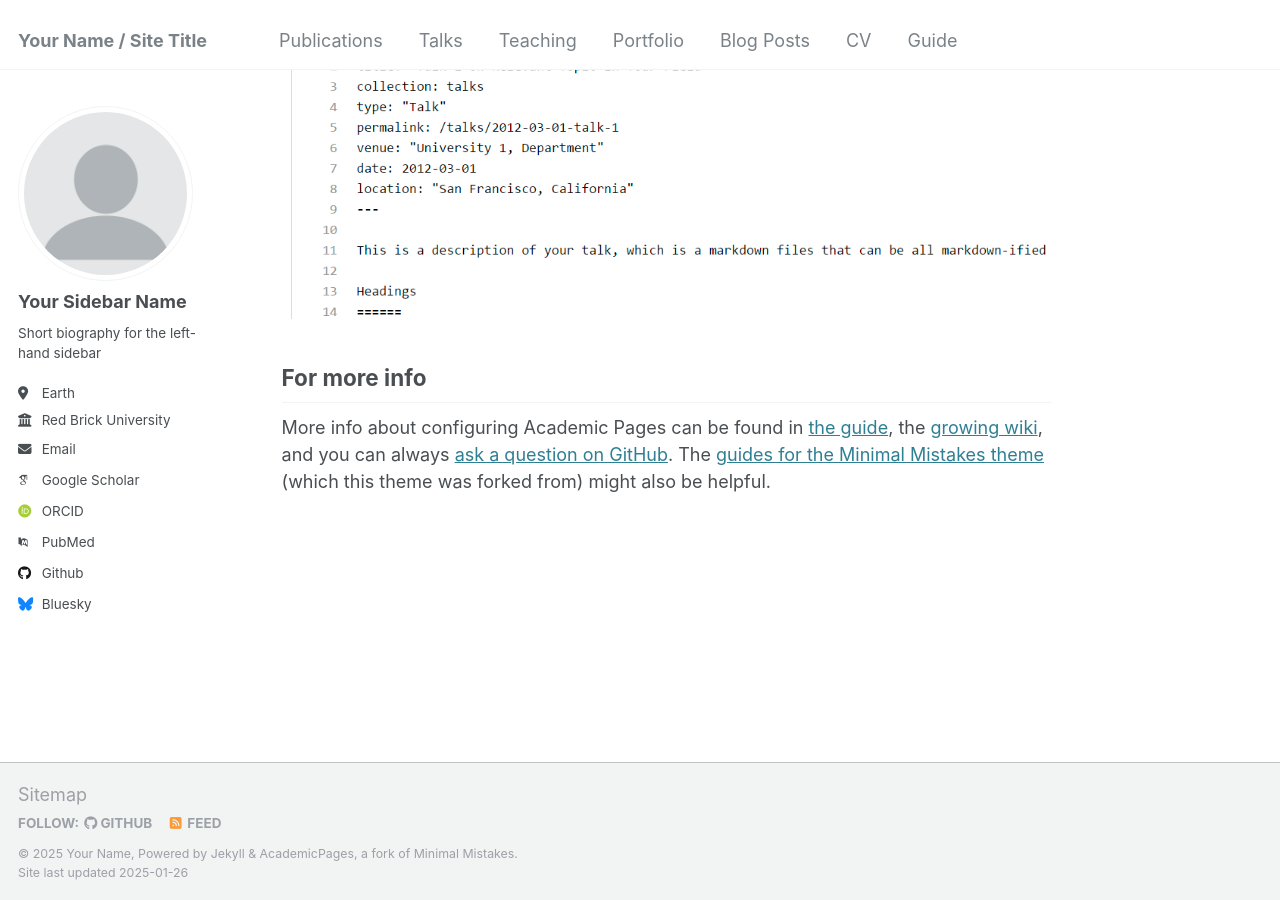
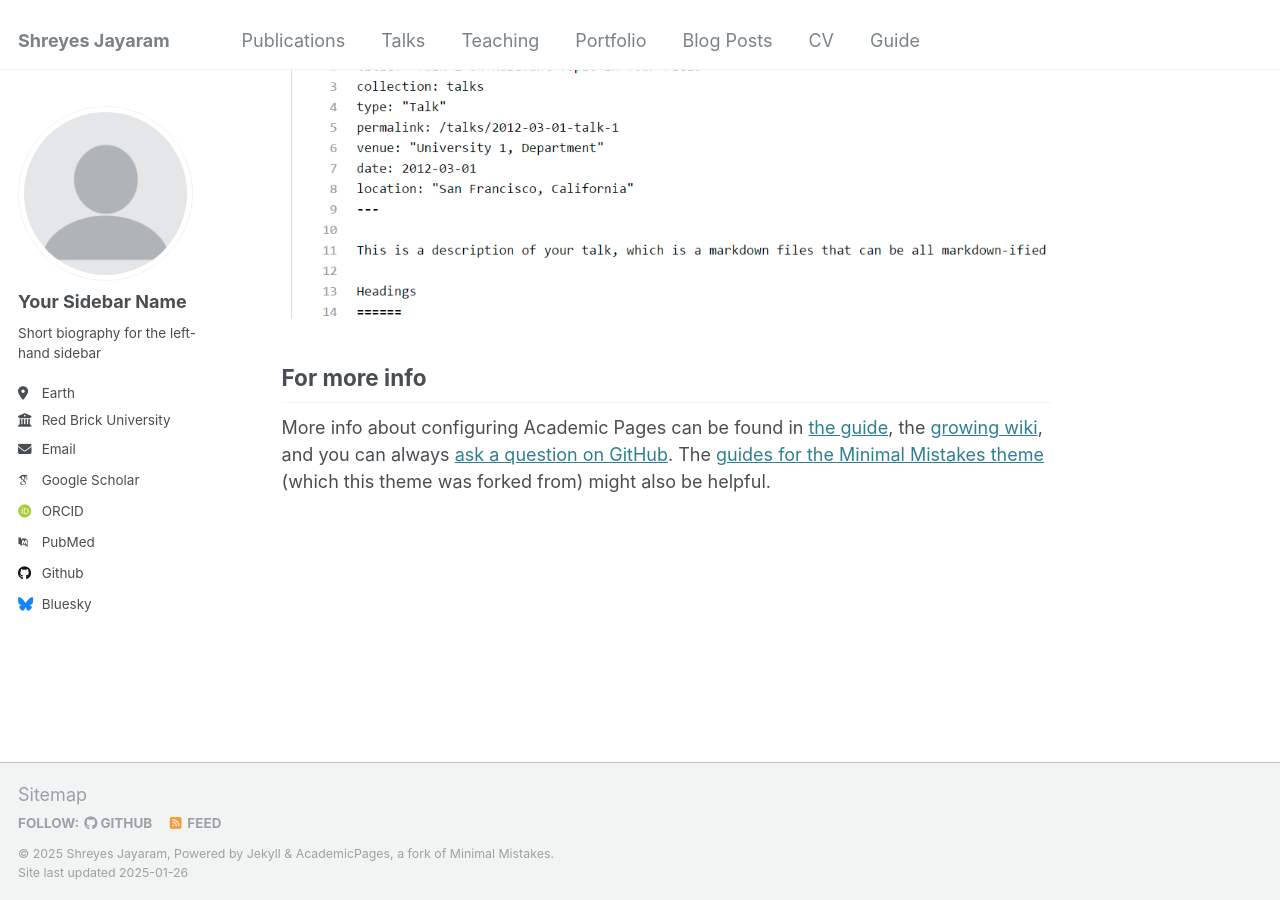
Before and after one commit to shreyesjayaram/jayaram.github.io, a Jekyll site: the page built from _pages/about.md, in a window 1280 px wide and 900 px high, scrolled down 2643 px. Built offline with Jekyll 4.4.1, drawn with Linux system fonts in a browser that asks for light colours; some web fonts are replaced.

Commit message:
Update _config.yml

```diff
--- a/_config.yml
+++ b/_config.yml
@@ -8,13 +8,13 @@
 
 # Basic Site Settings
 locale                   : "en-US"
-title                    : "Your Name / Site Title"
+title                    : "Shreyes Jayaram"
 title_separator          : "-"
-name                     : &name "Your Name"
-description              : &description "personal description"
-url                      : https://academicpages.github.io # the base hostname & protocol for your site e.g. "https://[your GitHub username].github.io"
+name                     : &name "Shreyes Jayaram"
+description              : &description "Graduate Student at the University of California, Los Angeles"
+url                      : https://jayaram.github.io # the base hostname & protocol for your site e.g. "https://[your GitHub username].github.io"
 baseurl                  : "" # the subpath of your site, e.g. "/blog"
-repository               : "academicpages/academicpages.github.io"
+repository               : "jayaram.github.io"
 
 # Site Author - The following control what appear as part of the author content on the side bar.
 #               If a field is blank the icon and link will not appear, otherwise it will be shown.
```
